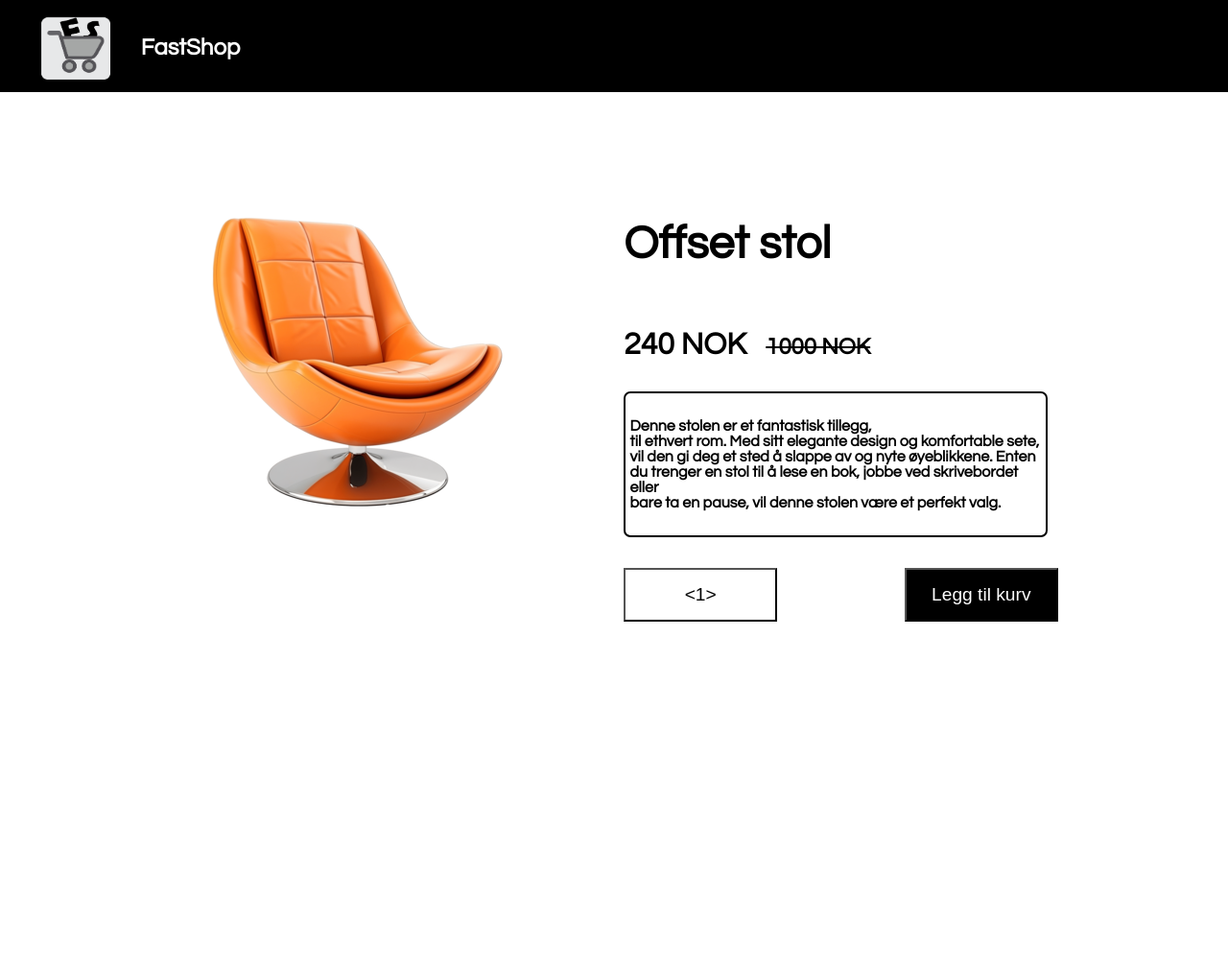
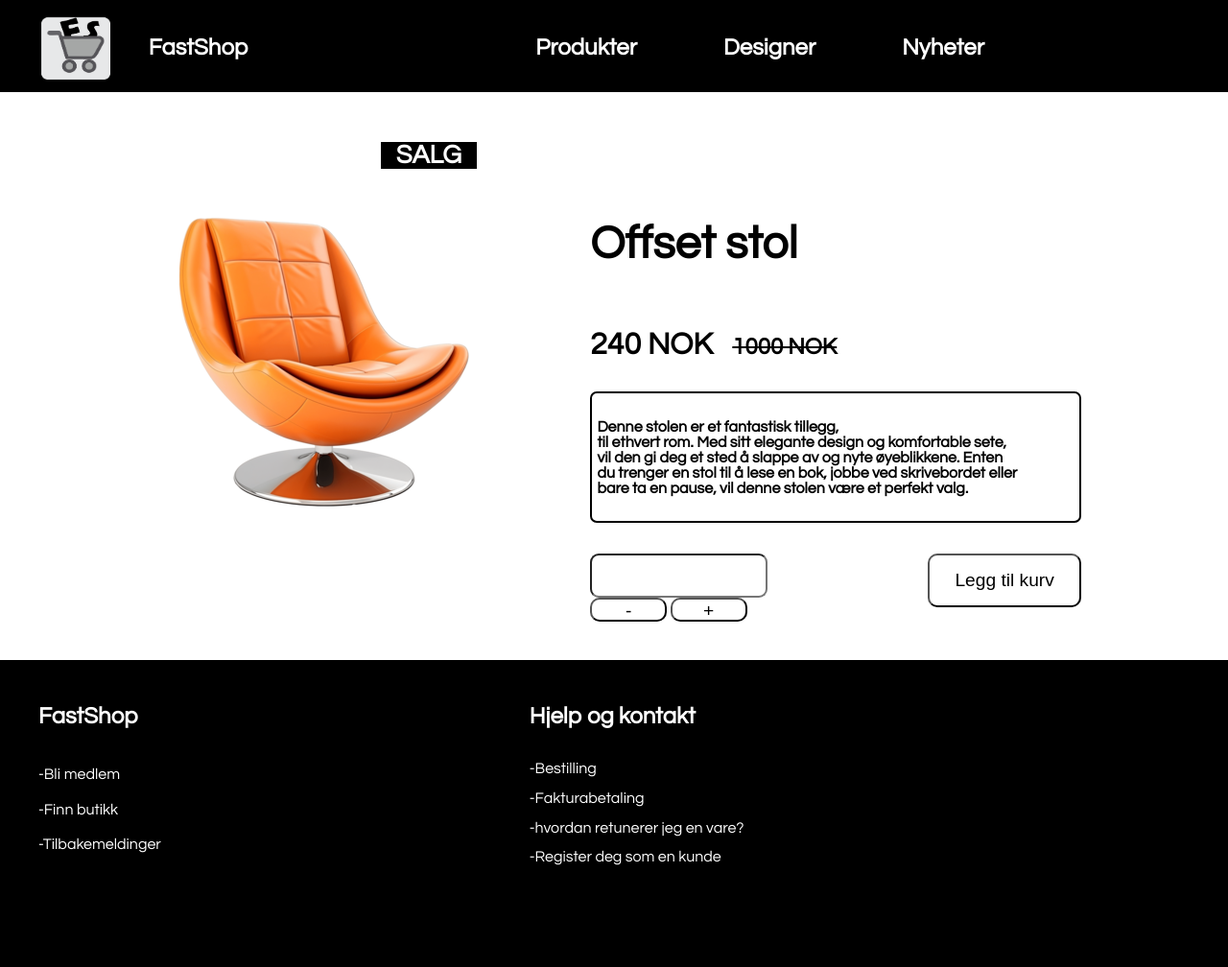
Before and after one commit to KingAminRn/-roppgave, a plain HTML site: page Produkt.html in a window 1280 px wide. Shown: the top 1008 px of the page at 96% size. Before the commit the page ends 800 px from the top, so only its background shows below. Drawn offline with Linux system fonts and the light colour scheme.

Commit message:
Endring
Legget til nye endringer i header og footer, sammen med det legget jeg til mulighet for antall varer

```diff
--- a/Produkt.html
+++ b/Produkt.html
@@ -12,8 +12,16 @@
     <header2>
         <div class="Navbar2">
 
-            <img src="../-roppgave/Logo.png" alt="">
-            <h3>FastShop</h3>
+            <div class="logo">
+                <img src="../-roppgave/Logo.png" alt="">
+                <h3>FastShop</h3>
+            </div>
+            <div class="NavbarText">
+                <h3>Produkter</h3>
+                <h3>Designer</h3>
+                <h3>Nyheter</h3>
+            </div>
+
 
 
         </div>
@@ -21,9 +29,11 @@
 
     </header2>
 
+
     <div class="BigContent2">
         <div class="BildeContent2">
             <img src="../-roppgave/pngtree-orange-modern-chair-isolated-png-image_10008187.png" alt="">
+            <div class="Salg">SALG</div>
 
         </div>
 
@@ -54,17 +64,17 @@
 
             <div class="ButtonsContent2">
 
-                <div class="ProductButtonWhite" >
-                        <button >
-                            <1></1>
-                        </button>
+                <div class="ProductButtonWhite">
+                    <input type="number">
+                    <button>-</button>
+                    <button>+</button>
 
                 </div>
 
 
                 <div class="ProductButton">
                     <button>
-                        Legg til  kurv
+                        Legg til kurv
                     </button>
                 </div>
             </div>
@@ -72,6 +82,8 @@
 
 
 
+
+            <!-- <p>Lorem ipsum dolor sit amet consectetur adipisicing elit. Voluptate sunt temporibus voluptates vero est quis dicta magnam, molestias iusto reiciendis enim placeat sit. Consectetur, qui aspernatur illo tenetur velit adipisci.</p> -->
 
 
 
@@ -82,7 +94,26 @@
 
     </div>
 
+    <div class="footer">
+        <div class="column1">
+            <h2> FastShop</h2>
+            <a href="">-Bli medlem</a>
+            <a href="">-Finn butikk</a>
+            <a href="">-Tilbakemeldinger</a>
 
+        </div>
+
+        <div class="column2">
+            <h2>Hjelp og kontakt</h2>
+            <a href="">-Bestilling</a>
+            <a href="">-Fakturabetaling</a>
+            <a href="">-hvordan retunerer jeg en vare?</a>
+            <a href="">-Register deg som en kunde</a>
+
+        </div>
+
+
+    </div>
 
 
 
--- a/style.css
+++ b/style.css
@@ -1,9 +1,11 @@
+/* Vanlig CSS */
 body {
     font-family: Century Gothic;
     margin: 0;
+    overflow-x: hidden;
 }
 
-
+/* Navbar og header */
 header {
     display: flex;
     align-items: center;
@@ -41,7 +43,26 @@ header {
     color: white;
 }
 
+.logo {
+    display: flex;
+    justify-content: center;
+    gap: 40px;
+}
 
+.NavbarText {
+    display: flex;
+    justify-content: center;
+    gap: 90px;
+
+}
+
+.Navbar2 {
+    display: flex;
+   justify-content: start;
+   gap: 300px;
+}
+
+/* Content */
 .Content {
     width: 900px;
     max-width: 90vw;
@@ -64,10 +85,29 @@ header {
     margin-top: 8%;
 }
 
+.BildeContent2 {
+    position: relative;
+}
+
+.Salg {
+    position: absolute;
+    text-align: center;
+    top: -50px;
+    right: 16px;
+    background-color: black;
+    color: white;
+    font-size: 1.7rem;
+    font-weight: 700;
+    width: 100px;
+}
+
 .ButtonsContent2 {
     display: flex;
     gap: 30%;
+}
 
+.ButtonsContent2 button {
+    border-radius: 10px;
 }
 
 .Content2 button {
@@ -107,7 +147,8 @@ svg {
     margin-right: auto;
 }
 
-.ProduktPris2 h3{
+/* Produkter */
+.ProduktPris2 h3 {
     font-size: 2rem;
 }
 
@@ -176,18 +217,68 @@ svg {
 
 .ProductButton button {
     margin-top: 4vh;
-    background-color: black;
-    color: white;
-    font-size: 1.2rem;
-}
-
-.ProductButtonWhite button {
-    margin-top: 4vh;
     background-color: white;
     color: black;
     font-size: 1.2rem;
 }
 
+.ProductButtonWhite button {
+    background-color: white;
+    color: black;
+    font-size: 1.2rem;
+    height: 25px;
+    width: 80px;
+}
+
 .ProduktNavn2 {
     font-size: 1.5rem;
 }
+
+.ProductButtonWhite :hover {
+    background-color: black;
+    color: white;
+    transition: 0.2s;
+}
+
+.ProductButton :hover {
+    background-color: black;
+    color: white;
+    transition: 0.2s;
+}
+
+.ProductButtonWhite input {
+    height: 40px;
+    border-radius: 9px;
+    margin-top: 4vh;
+}
+
+.footer {
+    background-color: black;
+    color: white;
+    margin-top: 40px;
+    width: 100%;
+    height: 40vh;
+    display: flex;
+    flex-direction: row;
+    gap: 30%;
+}
+
+.footer a {
+    text-decoration: none;
+    color: white;
+}
+
+.column1 {
+    display: flex;
+    flex-direction: column;
+    gap: 7%;
+    margin-top: 2%;
+    margin-left: 40px;
+}
+
+.column2 {
+    display: flex;
+    flex-direction: column;
+    gap: 5%;
+    margin-top: 2%;
+}
```
Also changed, not shown: index.html (+40 -0 lines).
